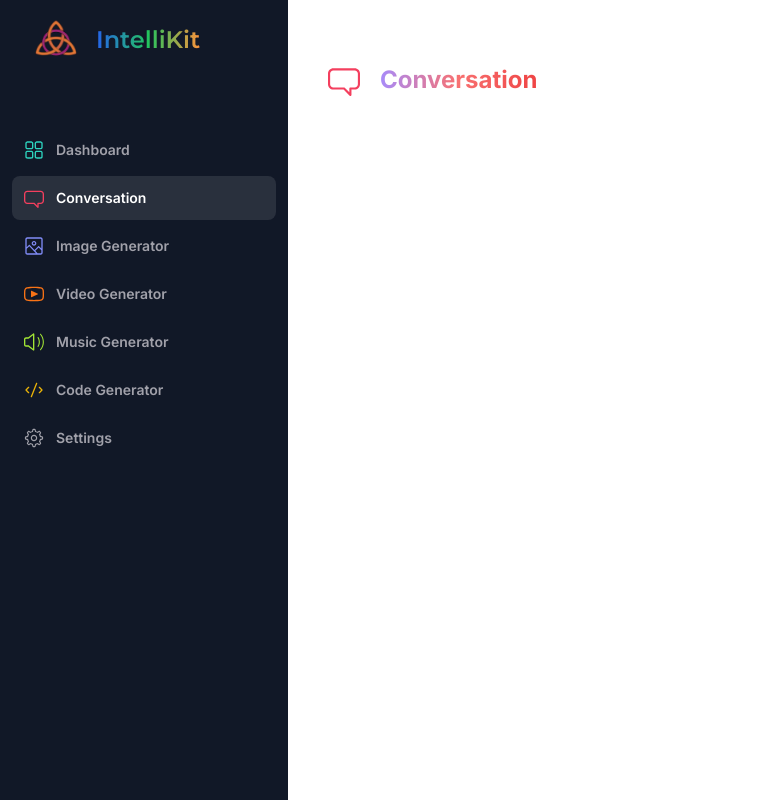
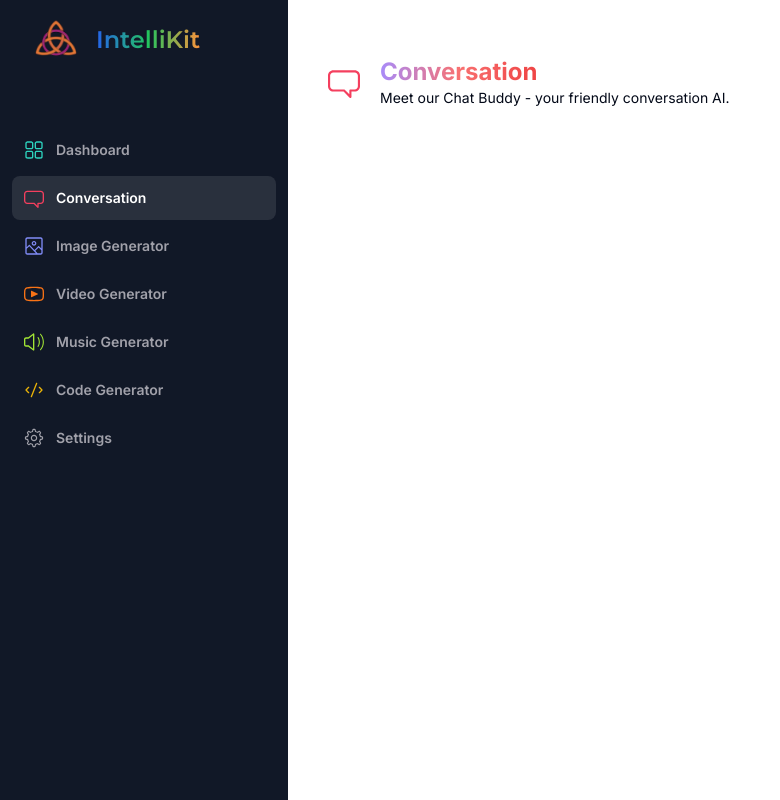
Before and after one commit to Erick559/Intelli-Kit, a Next.js app: page /conversation in a window 1280 px wide. Shown: the whole page, without its empty margins (0-780 px from the left). Built offline with nearby package versions, Linux system fonts and the light colour scheme.

Commit message:
Render the tool description.

```diff
--- a/components/heading.tsx
+++ b/components/heading.tsx
@@ -23,6 +23,9 @@ const Heading = ({
                     <h2 className="text-2xl font-bold bg-gradient-to-r from-violet-400 via-red-400 to-red-500 inline-block text-transparent bg-clip-text">
                         {title}
                     </h2>
+                <p className="text-sm text-mute-foreground">
+                    {description}
+                </p>
                 </div>
             </div>
         </>
```
